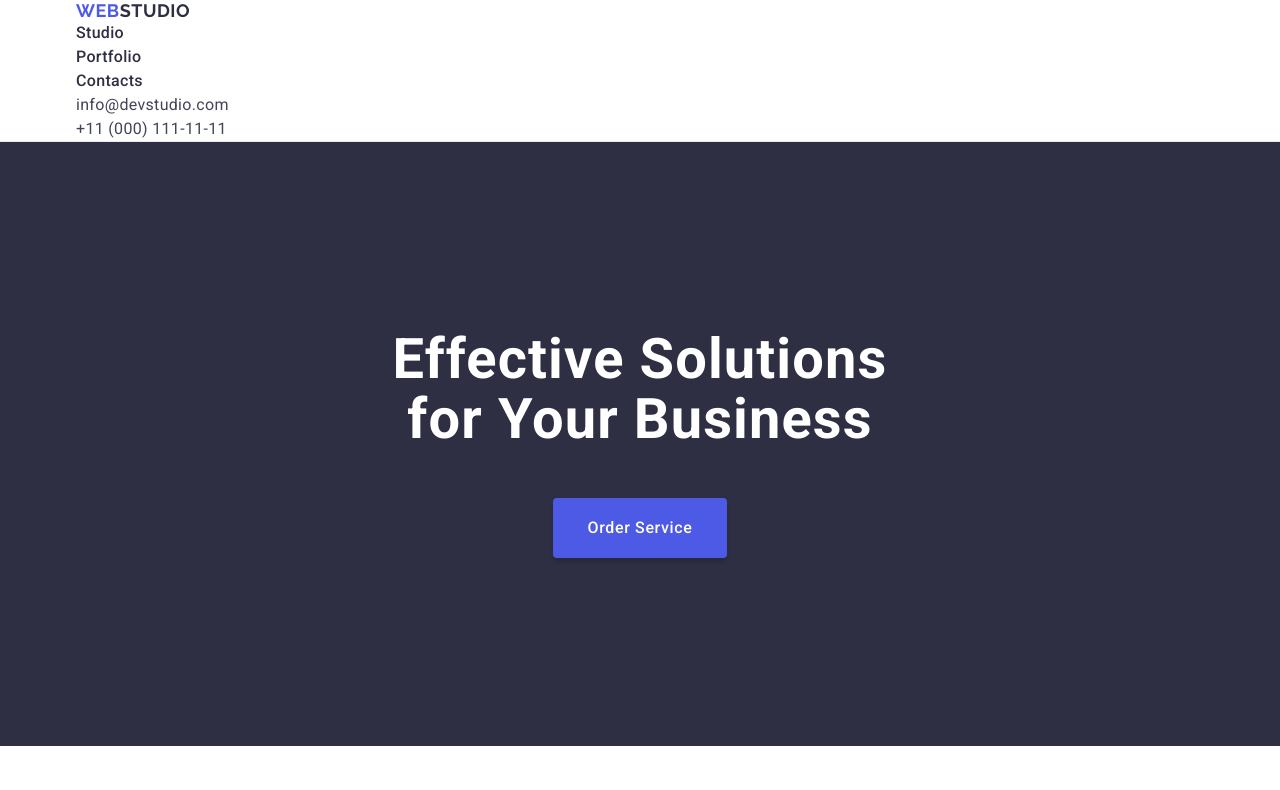
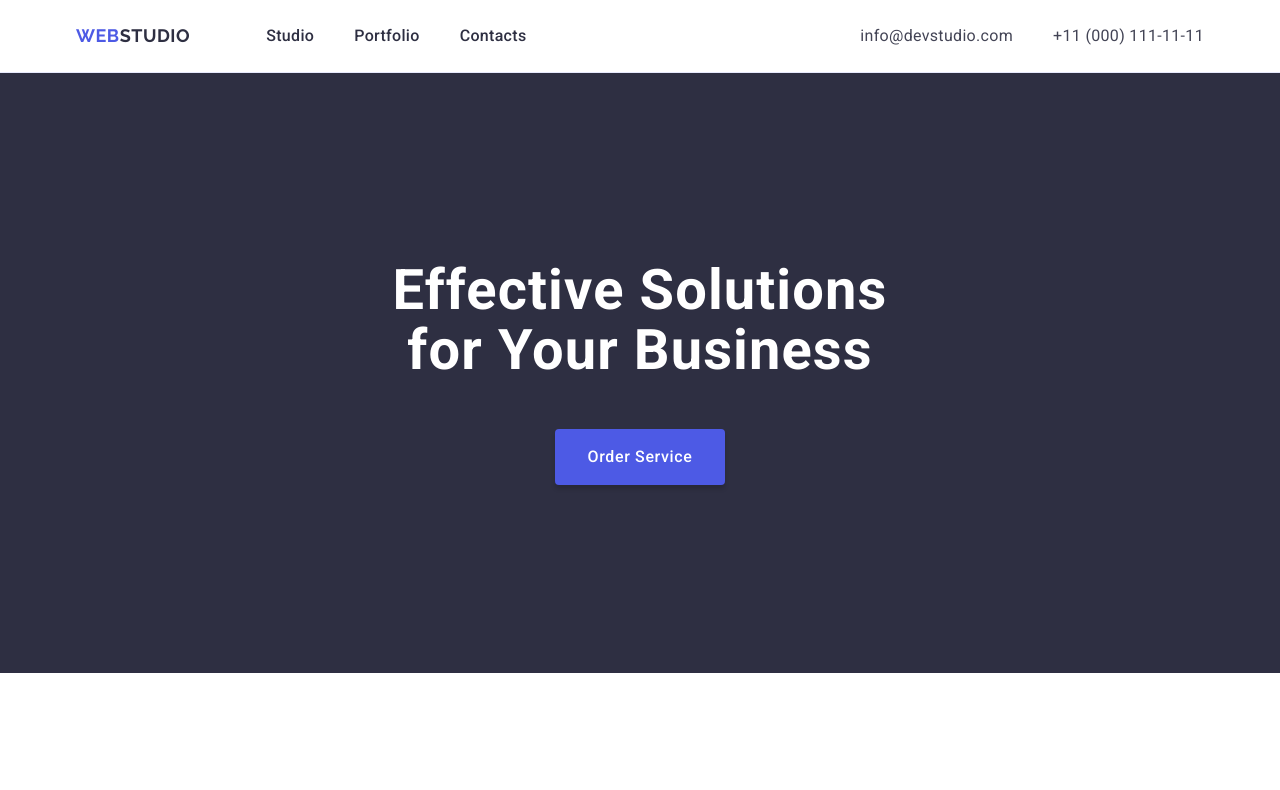
Before and after one commit to OverlordAins/goit-markup-hw-03, a plain HTML site: page index.html in a window 1280 px wide. Shown: the top 790 px of the page. Drawn offline with nearby package versions, Linux system fonts and the light colour scheme.

Commit message:
margins paddings fix and header ready

```diff
--- a/css/styles.css
+++ b/css/styles.css
@@ -80,14 +80,34 @@ button {
 
 .header {
    border-bottom: 1px solid #E7E9FC;
+   padding-top: 24px;
+   padding-bottom: 24px;
+}
+
+.header .container{
+    display: flex;
+    align-items: center;
 }
 
 .header-navigation {
+    display: flex;
+    align-items: center;
+}
 
+.header-link-list {
+    display: flex;
+    gap: 40px;
+    /* padding-top: 24px;
+    padding-bottom: 24px; */
 }
+
+/* .header-link-item {
+
+} */
 
 .header-logo {
     color: #2E2F42;
+    margin-right: 76px;
 }
 
 .header-list-item {
@@ -102,13 +122,28 @@ button {
     color: #404BBF;
 }
 
+/* .header-active {
+
+} */
+
 .header-active:active,
 .header-active:focus {
     color: #404BBF;
 }
 
 .header-address {
+    margin-left: auto;
+}
 
+/* .address-item {
+
+} */
+
+.header-address-list {
+    display: flex;
+    gap: 40px;
+    /* padding-top: 24px;
+    padding-bottom: 24px; */
 }
 
 .header-address-link {
@@ -150,10 +185,13 @@ button {
     letter-spacing: 0.04em;
     color: #fff;
     background-color: #4D5AE5;
-    border-color: transparent;
+
+    border: none;
     border-radius: 4px;
     padding: 16px 32px;
     box-shadow: 0 4px 4px 0 rgba(0, 0, 0, 0.15);
+    /* min-width: 169px;
+    height: 56px; */
 }
 
 .hero-button:hover,
@@ -171,6 +209,7 @@ button {
 .features-list {
     display: flex;
     gap: 24px;
+    /* align-items: center; */
 }
 
 /* .features-list-item {
@@ -185,9 +224,9 @@ button {
     margin-bottom: 8px;
 }
 
-.features-text {
-    max-width: 264px;
-}
+/* .features-text {
+
+}  */
 
 /* PHOTO */      /*?  DONE  ?*/
 
@@ -210,7 +249,7 @@ button {
     background-color: #FFFFFF;
     border-radius: 0 0 4px 4px;
     padding: 0px 0px 32px 0px;
-    width: 264px;
+    /* width: 264px; */
     height: 380px;
     box-shadow: 0 2px 1px 0 rgba(46, 47, 66, 0.08), 0 1px 1px 0 rgba(46, 47, 66, 0.16), 0 1px 6px 0 rgba(46, 47, 66, 0.08);
 }
@@ -251,6 +290,8 @@ button {
     display: flex;
     flex-wrap: wrap;
     gap: 24px;
+    row-gap: 48px;
+
 }
 
 /* .portfolio-item {
@@ -273,9 +314,9 @@ button {
     margin-bottom: 8px;
 }
 
-.portfolio-text {
+/* .portfolio-text {
 
-}
+} */
 
 /* FOOTER */       /*? DONE ?*/
 
--- a/index.html
+++ b/index.html
@@ -42,28 +42,28 @@
           <a class="logo" href="./index.html"
             >Web<span class="header-logo logo">Studio</span></a
           >
-          <ul>
-            <li>
+          <ul class="header-link-list">
+            <li class="header-link-item">
               <a class="header-list-item header-active" href="./index.html"
                 >Studio</a
               >
             </li>
-            <li>
+            <li class="header-link-item">
               <a class="header-list-item header-active" href="">Portfolio</a>
             </li>
-            <li>
+            <li class="header-link-item">
               <a class="header-list-item header-active" href="">Contacts</a>
             </li>
           </ul>
         </nav>
         <address class="header-address">
-          <ul>
-            <li>
+          <ul class="header-address-list">
+            <li class="address-item">
               <a class="header-address-link" href="mailto:info@devstudio.com"
                 >info@devstudio.com</a
               >
             </li>
-            <li>
+            <li class="address-item">
               <a class="header-address-link" href="tel:+110001111111"
                 >+11 (000) 111-11-11</a
               >
```
